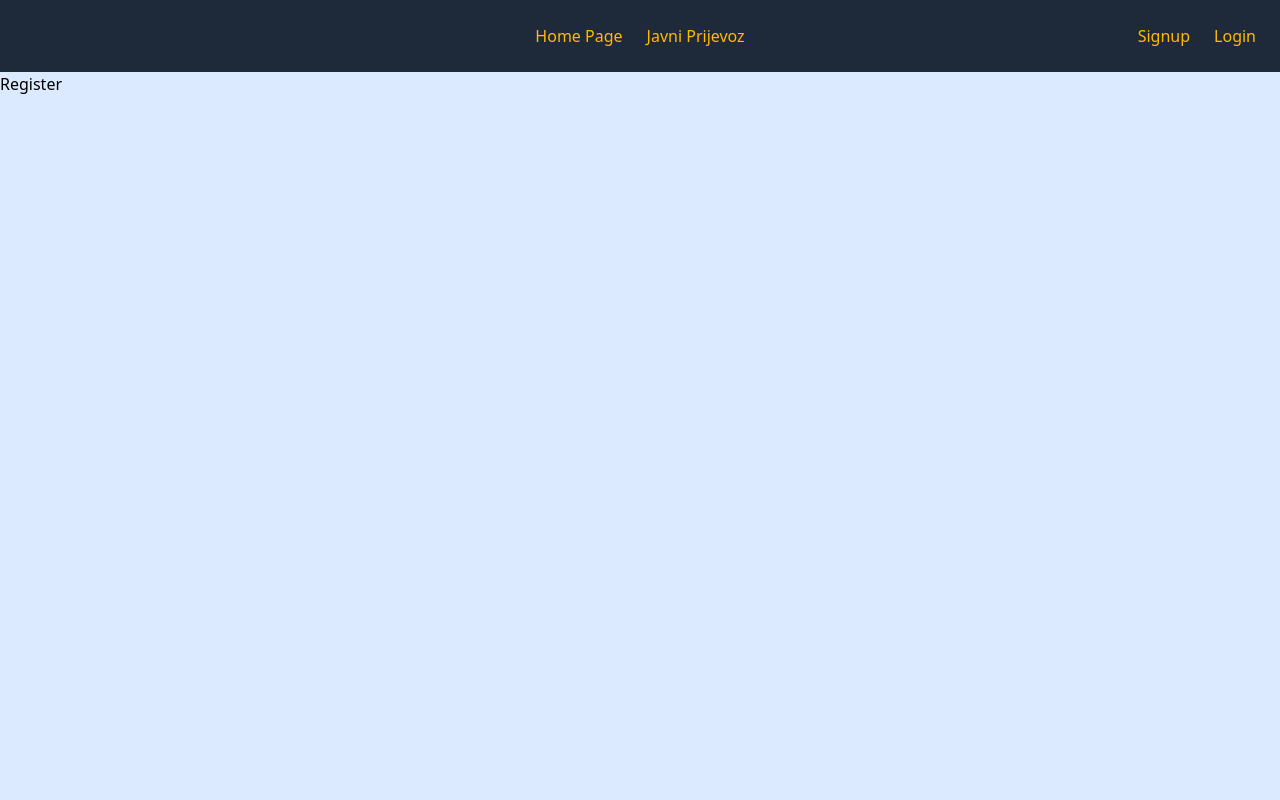
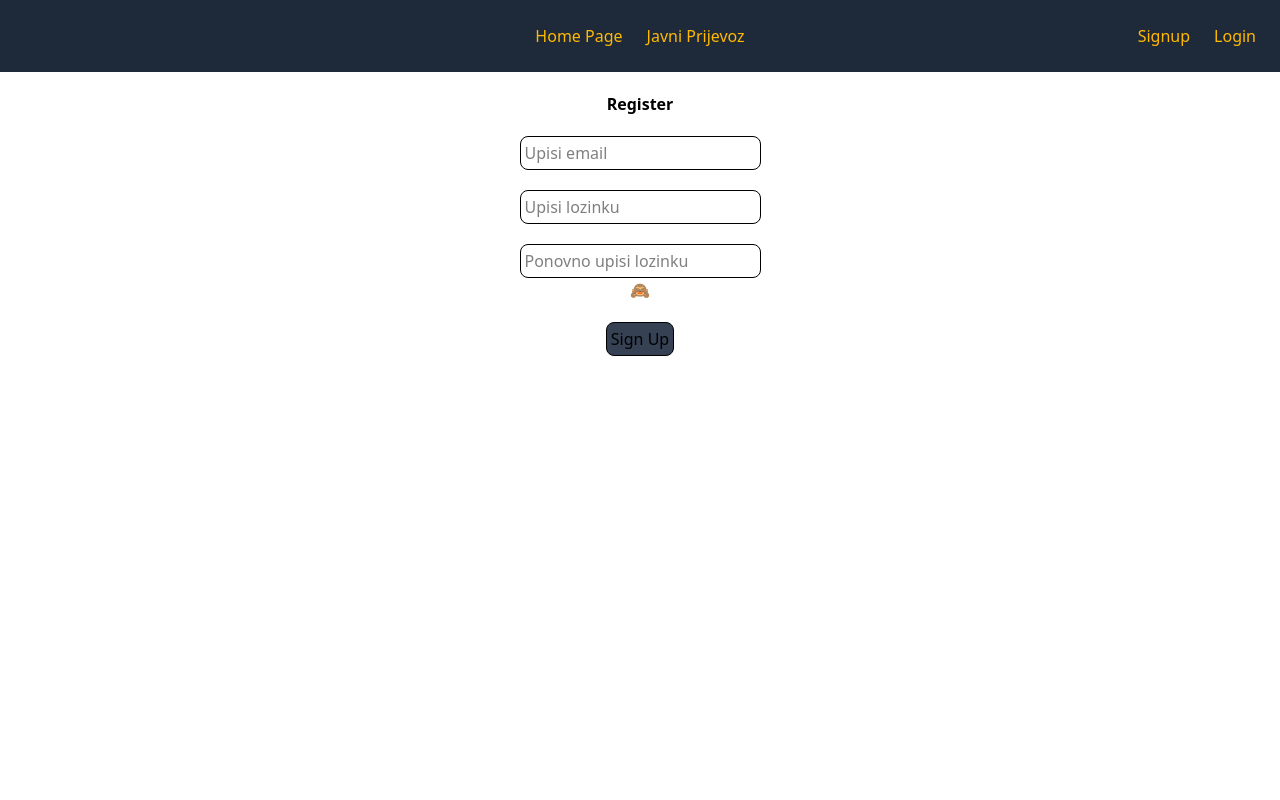
Before and after one commit to LukaCatela/fipuGO, a Vue app in the folder fipuGo/: page /register in a window 1280 px wide. Shown: the top 800 px of the page. Built offline with nearby package versions, Linux system fonts and the light colour scheme.

Commit message:
Prvi draft login i reg
napisan osnovni djelovi login i reg

```diff
--- a/fipuGo/src/components/BodyFipuGo.vue
+++ b/fipuGo/src/components/BodyFipuGo.vue
@@ -4,7 +4,7 @@ import { RouterLink, RouterView, useRoute } from 'vue-router'
 const route = useRoute()
 </script>
 <template>
-  <div class="bg-blue-100">
+  <div class="w-full px-4 sm:px-6 lg:px-8">
     <div v-if="route.path === '/javniprijevoz'">
       <RouterLink to="/javniprijevoz"></RouterLink>
     </div>
--- a/fipuGo/src/firebase.js
+++ b/fipuGo/src/firebase.js
@@ -5,10 +5,13 @@ import { getAuth } from 'firebase/auth';
 
 // ubacuješ svoj ključ koji dobiješ kad kreiraš firebase projekt: apiKey,authDomain...
 const firebaseConfig = {
-
+  apiKey: "AIzaSyD5DtxEYaGMNaGrz55zjAa98XUL46yeld8",
+  authDomain: "test-fipugo.firebaseapp.com",
+  projectId: "test-fipugo",
+  storageBucket: "test-fipugo.firebasestorage.app",
+  messagingSenderId: "983942413539",
+  appId: "1:983942413539:web:e5c35865f1481a757659d6"
 };
-
-
 
 // inicializiramo app i autentikaciju
 const app = initializeApp(firebaseConfig);
--- a/fipuGo/src/views/LogInView.vue
+++ b/fipuGo/src/views/LogInView.vue
@@ -1,5 +1,27 @@
 <template>
-    Log IN
+    <h1 class="flex flex-col justify-center items-center my-5"><b>Log In</b></h1>
+    <div class="flex flex-col justify-center items-center my-5">
+        <input type="email" v-model="username" placeholder="Upisi email" id="email" class="border-1 rounded-lg p-1">
+        <input type="password" v-model="password" placeholder="Upisi lozinku" id="lozinka" class="border-1 rounded-lg my-5 p-1">
+        <button @click="ulogiraj" class="border-1 rounded-lg bg-gray-700 w-s hover:bg-gray-500 p-1">Log in</button>
+    </div>
+</template>
 
-    <!--napraviti log in i ragistraciju sljedecu i dodat firebase projekt-->
-</template>
+<script setup>
+import { ref } from 'vue';
+import { auth } from '@/firebase';
+import { signInWithEmailAndPassword } from 'firebase/auth';
+import router from '@/router';
+
+const username = ref("");
+const password = ref("");
+
+function ulogoiraj(){
+    signInWithEmailAndPassword(auth, username.value, password.value).then((resault) => {
+        console.log("Uspjesna prijava", resault);
+        router.replace("/");
+    }).catch((e) =>{
+        console.error("Greska: ",e);
+    })
+};
+</script>
--- a/fipuGo/src/views/RegisterView.vue
+++ b/fipuGo/src/views/RegisterView.vue
@@ -1,3 +1,48 @@
 <template>
-    Register
+    <h1 class="flex flex-col justify-center items-center my-5"><b>Register</b></h1>
+    <div class="flex flex-col justify-center items-center my-5">
+        <input type="email" v-model="username" placeholder="Upisi email" id="email" class="border-1 rounded-lg p-1">
+        <input :type="showPassword ? 'text':'password'"  v-model="password" placeholder="Upisi lozinku" id="lozinka" class="border-1 rounded-lg my-5 p-1">
+        <input :type="showPassword ? 'text':'password'" v-model="passwordRepeat" placeholder="Ponovno upisi lozinku" id="lozinka_potvrda" class="border-1 rounded-lg p-1">
+        <button type="button" @click="togglePassword">
+            {{ showPassword ? '👁️' : '🙈' }}
+        </button>
+        <span v-if="lozinkagreska" class="text-red-600">Lozinke se ne podudaraju!</span>
+        <button @click="signup" class="border-1 rounded-lg bg-gray-700 w-s hover:bg-gray-500 p-1 mt-5">Sign Up</button>
+    </div>
 </template>
+
+<script setup>
+import { ref } from 'vue';
+import { auth } from '@/firebase';
+import { createUserWithEmailAndPassword } from 'firebase/auth';
+import { errorMessages } from 'vue/compiler-sfc';
+
+    const username = ref("");
+    const password = ref("");
+    const passwordRepeat = ref("");
+    const lozinkagreska = ref(false);
+
+    // prikaz i skrivanje lozinke
+    const showPassword = ref(false);
+    function togglePassword() {
+        showPassword.value = !showPassword.value;
+    };
+
+    // registracijski dio
+
+    function signup(){
+        if(password.value != passwordRepeat.value){
+            lozinkagreska.value = true;
+        }
+
+        createUserWithEmailAndPassword(auth, username.value, password.value).then((userCredential) => {
+            const user = userCredential.user;
+            console.log("Uspjesna registracija", user);
+        }).catch((error) => {
+            const erroorCode = error.code;
+            const errorMessages = error.message;
+            console.error(erroorCode, errorMessages);
+        })
+    }
+</script>
```
